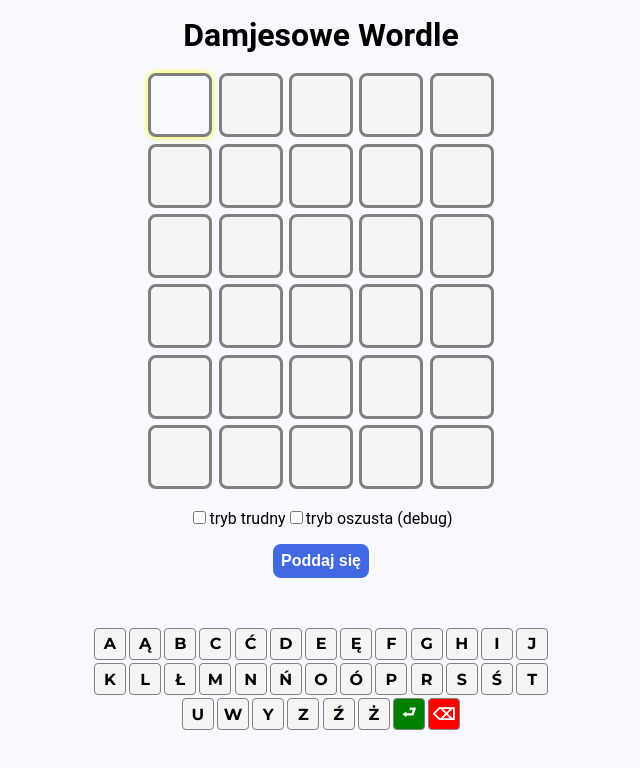
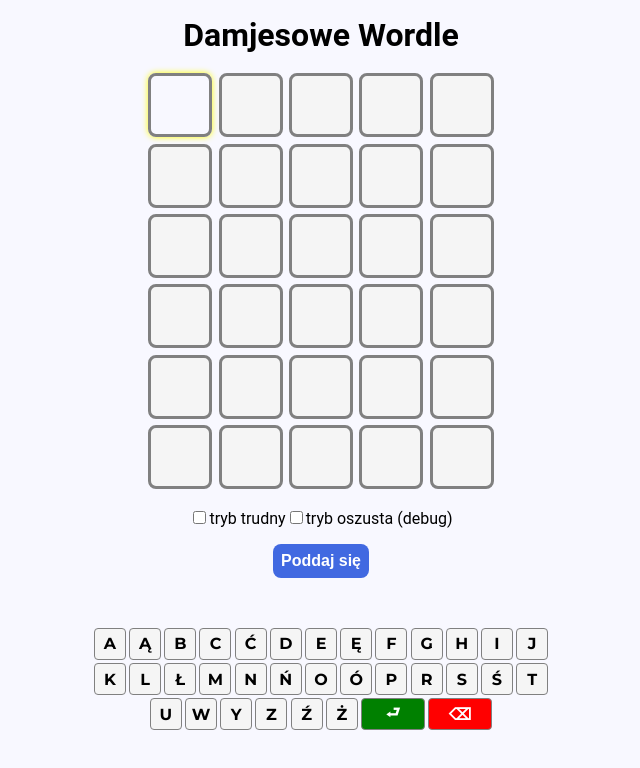
Before and after one commit to damjes/wordle, a React (Vite) app: page / in a window 1280 px wide. Shown: the top 768 px of the page, without its empty margins (319-959 px from the left). Built offline with nearby package versions, Linux system fonts and the light colour scheme.

Commit message:
Poprawiono szerokości przycisków Literek enter i backspace

```diff
--- a/src/komponenty/Literka.scss
+++ b/src/komponenty/Literka.scss
@@ -38,20 +38,20 @@
 		box-shadow: 0 0 0.2em yellow;
 	}
 
+	&.klawisz {
+		width: $rozmiarKlawisza;
+		height: $rozmiarKlawisza;
+	}
+
 	&.enter {
 		background-color: green;
 		color: white;
-		width: 4em;
+		width: 2 * $rozmiarKlawisza;
 	}
 
 	&.backspace {
 		background-color: red;
 		color: white;
-		width: 4em;
-	}
-
-	&.klawisz {
-		width: $rozmiarKlawisza;
-		height: $rozmiarKlawisza;
+		width: 2 * $rozmiarKlawisza;
 	}
 }
```
